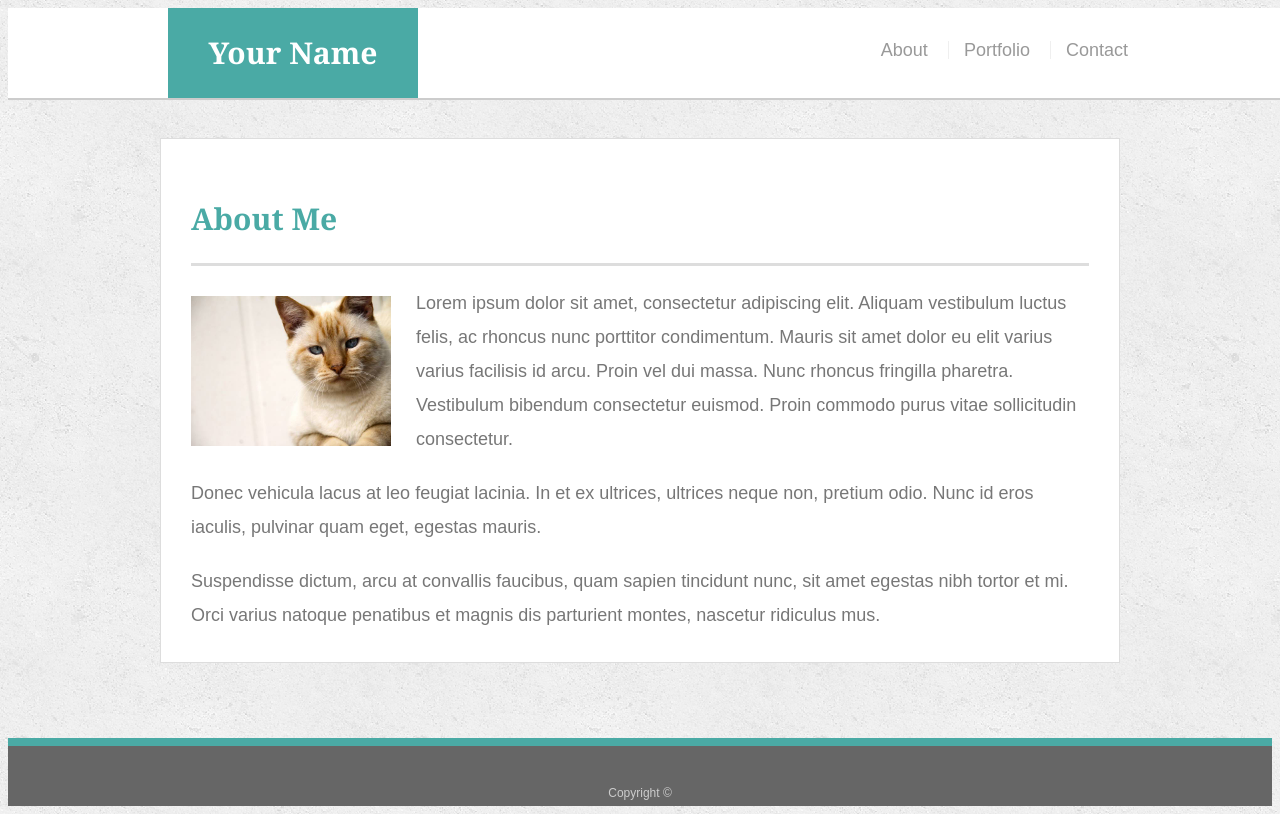
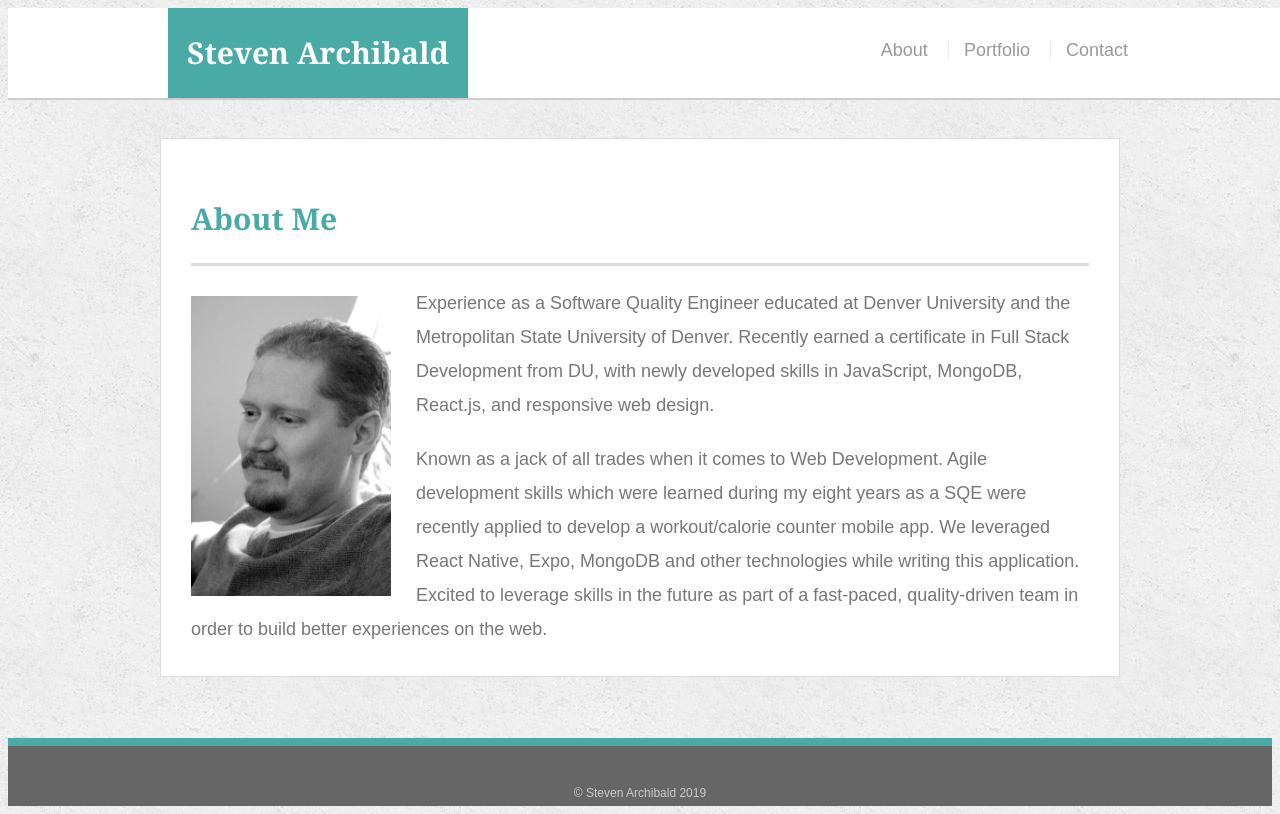
Before and after one commit to Stevearchi/Responsive-Portfolio, a plain HTML site: page index.html in a window 1280 px wide. Drawn offline with Linux system fonts and the light colour scheme.

Commit message:
personolized some

```diff
--- a/assets/css/style.css
+++ b/assets/css/style.css
@@ -65,7 +65,7 @@ h3 {
 
 #logo {
   float: left;
-  width: 250px;
+  width: 300px;
   height: 90px;
   font-family: Georgia, Times, "Times New Roman", serif;
   font-size: 30px;
--- a/index.html
+++ b/index.html
@@ -3,8 +3,8 @@
 
 <head>
   <meta charset="UTF-8">
-  <title>About | Your Name</title>
-  <meta name = "viewport" content = "width=device-width, initial-scale=1.0">
+  <title>About | Steven Archibald</title>
+  <meta name="viewport" content="width=device-width, initial-scale=1.0">
   <link rel="stylesheet" type="text/css" href="assets/css/style.css">
 </head>
 
@@ -12,7 +12,7 @@
 
   <header id="masthead">
     <div class="container">
-      <a href="index.html" id="logo">Your Name</a>
+      <a href="index.html" id="logo">Steven Archibald</a>
       <nav>
         <a href="index.html">About</a>
         <a href="portfolio.html">Portfolio</a>
@@ -26,13 +26,22 @@
       <section class="main-section">
         <h1>About Me</h1>
 
-      <img src="assets/images/cat.jpg" class="auth-image" alt="Your Name">
+        <img src="assets/images/pofile-photo.jpg" class="auth-image" alt="Your Name">
 
-      <p>Lorem ipsum dolor sit amet, consectetur adipiscing elit. Aliquam vestibulum luctus felis, ac rhoncus nunc porttitor condimentum. Mauris sit amet dolor eu elit varius varius facilisis id arcu. Proin vel dui massa. Nunc rhoncus fringilla pharetra. Vestibulum bibendum consectetur euismod. Proin commodo purus vitae sollicitudin consectetur.</p>
-
-      <p>Donec vehicula lacus at leo feugiat lacinia. In et ex ultrices, ultrices neque non, pretium odio. Nunc id eros iaculis, pulvinar quam eget, egestas mauris.</p>
-
-      <p>Suspendisse dictum, arcu at convallis faucibus, quam sapien tincidunt nunc, sit amet egestas nibh tortor et mi. Orci varius natoque penatibus et magnis dis parturient montes, nascetur ridiculus mus.</p>
+        <p>
+          Experience as a Software Quality Engineer educated at Denver University and the Metropolitan State University
+          of Denver.
+          Recently earned a certificate in Full Stack Development from DU, with newly developed skills in JavaScript,
+          MongoDB, React.js,
+          and responsive web design.
+        </p>
+        <p>
+          Known as a jack of all trades when it comes to Web Development. Agile development skills which were
+          learned during my eight years as a SQE were recently applied to develop a workout/calorie counter mobile app.
+          We leveraged React Native, Expo, MongoDB and other technologies while writing this application.
+          Excited to leverage skills in the future as part of a fast-paced, quality-driven team in order to build better
+          experiences on the web.
+        </p>
 
       </section>
 
@@ -41,7 +50,7 @@
 
   <footer>
     <div class="container">
-      Copyright &copy;
+      &copy; Steven Archibald 2019
     </div>
   </footer>
 </body>
```
Also changed, not shown: contact.html (+3 -3 lines), portfolio.html (+3 -3 lines), assets/images/cat.jpg (deleted), assets/images/pofile-photo.jpg (added). Lines whose indentation alone changed are shown as unchanged.
